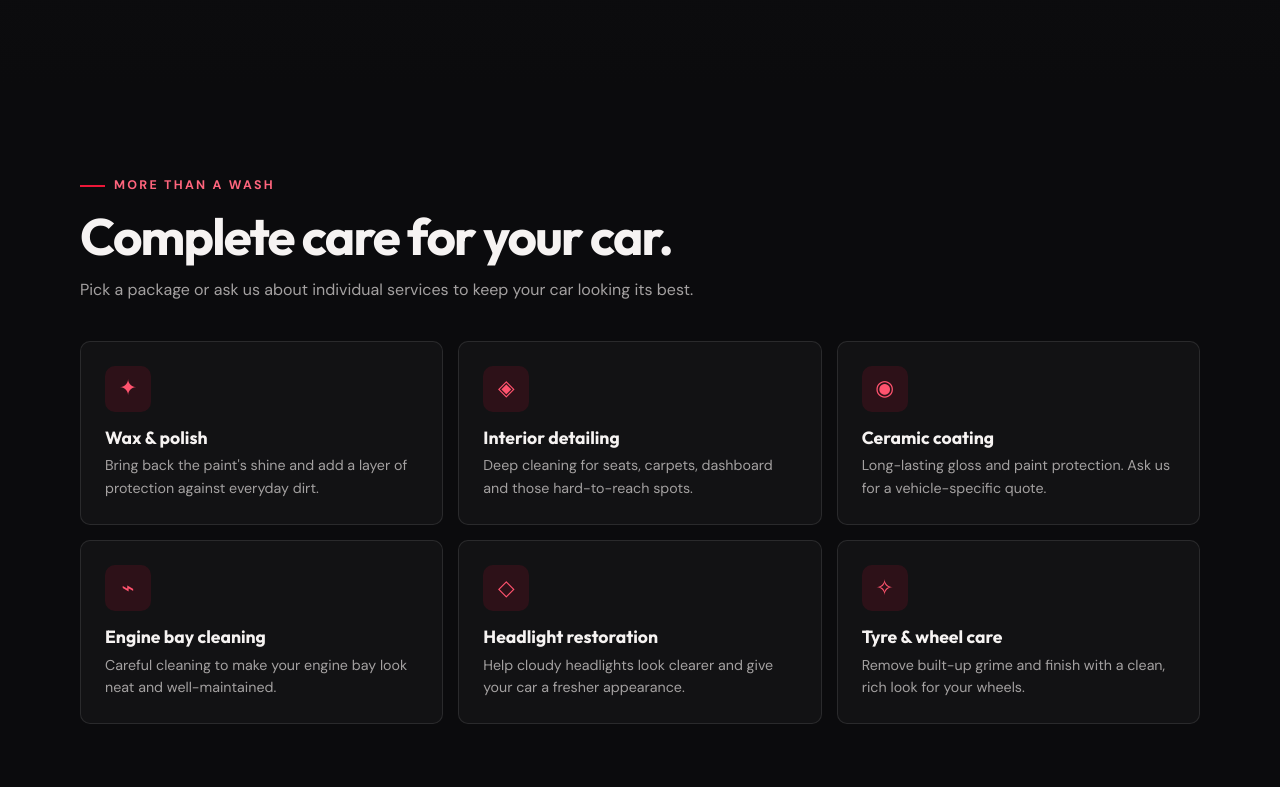
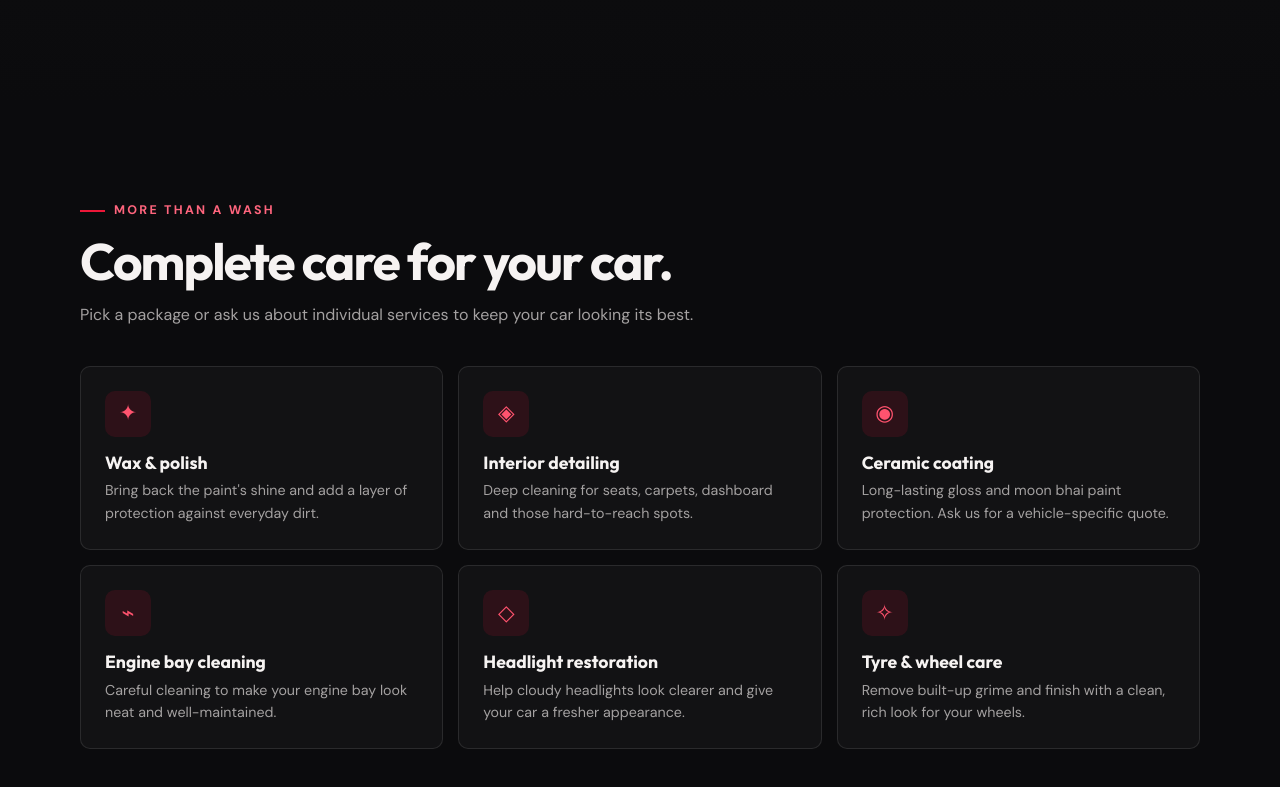
Before and after one commit to zohaibkhan69/AutoSpa, a plain HTML site: page index.html in a window 1280 px wide. Shown: the part 1949-2736 px from the top of the page. Drawn offline with Linux system fonts and the light colour scheme.

Commit message:
Update service description in index.html

```diff
--- a/index.html
+++ b/index.html
@@ -1,4 +1,3 @@
-<moon bhai>
 <!DOCTYPE html>
 <html lang="en">
 <head>
@@ -431,7 +430,7 @@
           <article class="service">
             <div class="service-icon">◉</div>
             <h3>Ceramic coating</h3>
-            <p>Long-lasting gloss and paint protection. Ask us for a vehicle-specific quote.</p>
+            <p>Long-lasting gloss and moon bhai paint protection. Ask us for a vehicle-specific quote.</p>
           </article>
           <article class="service">
             <div class="service-icon">⌁</div>
```
